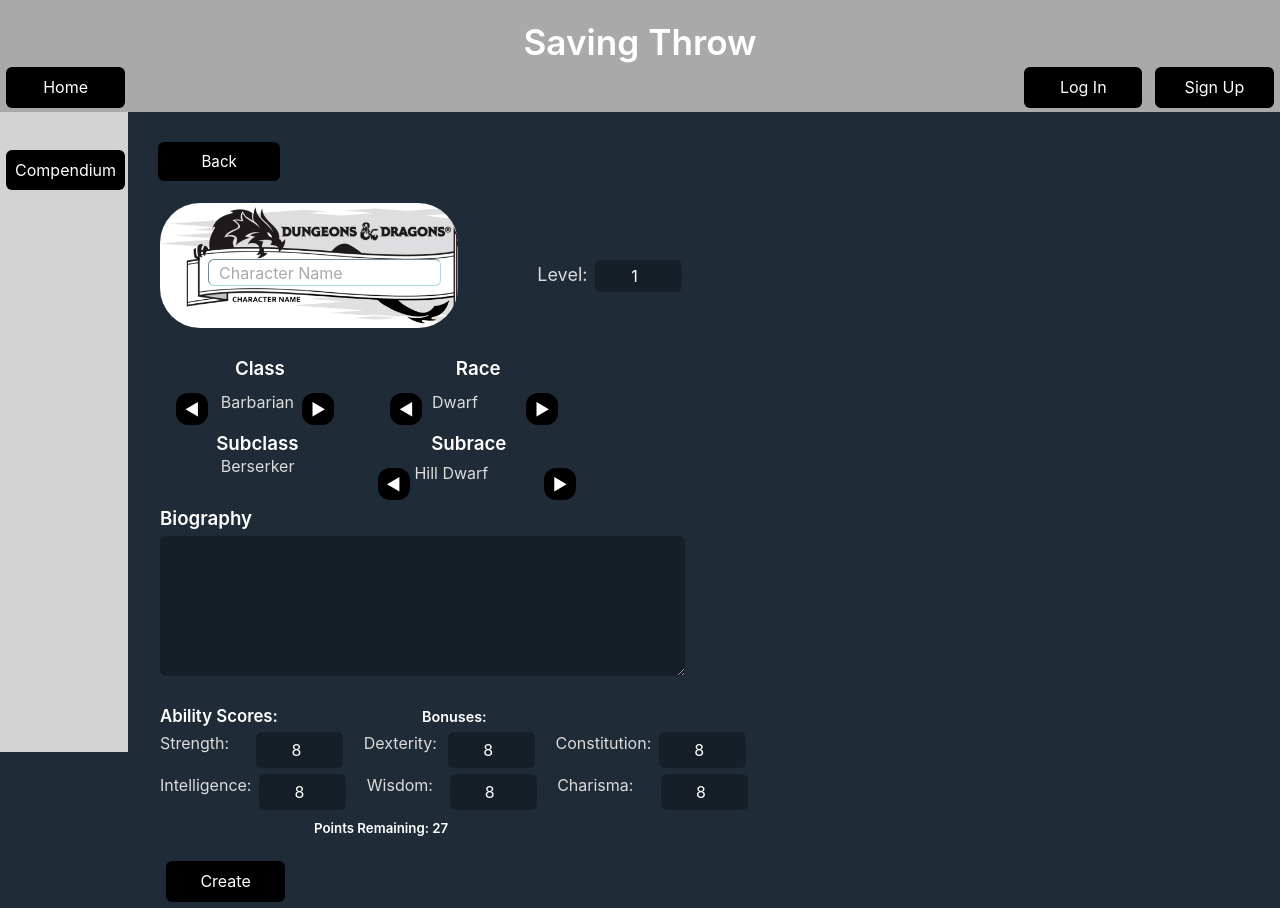
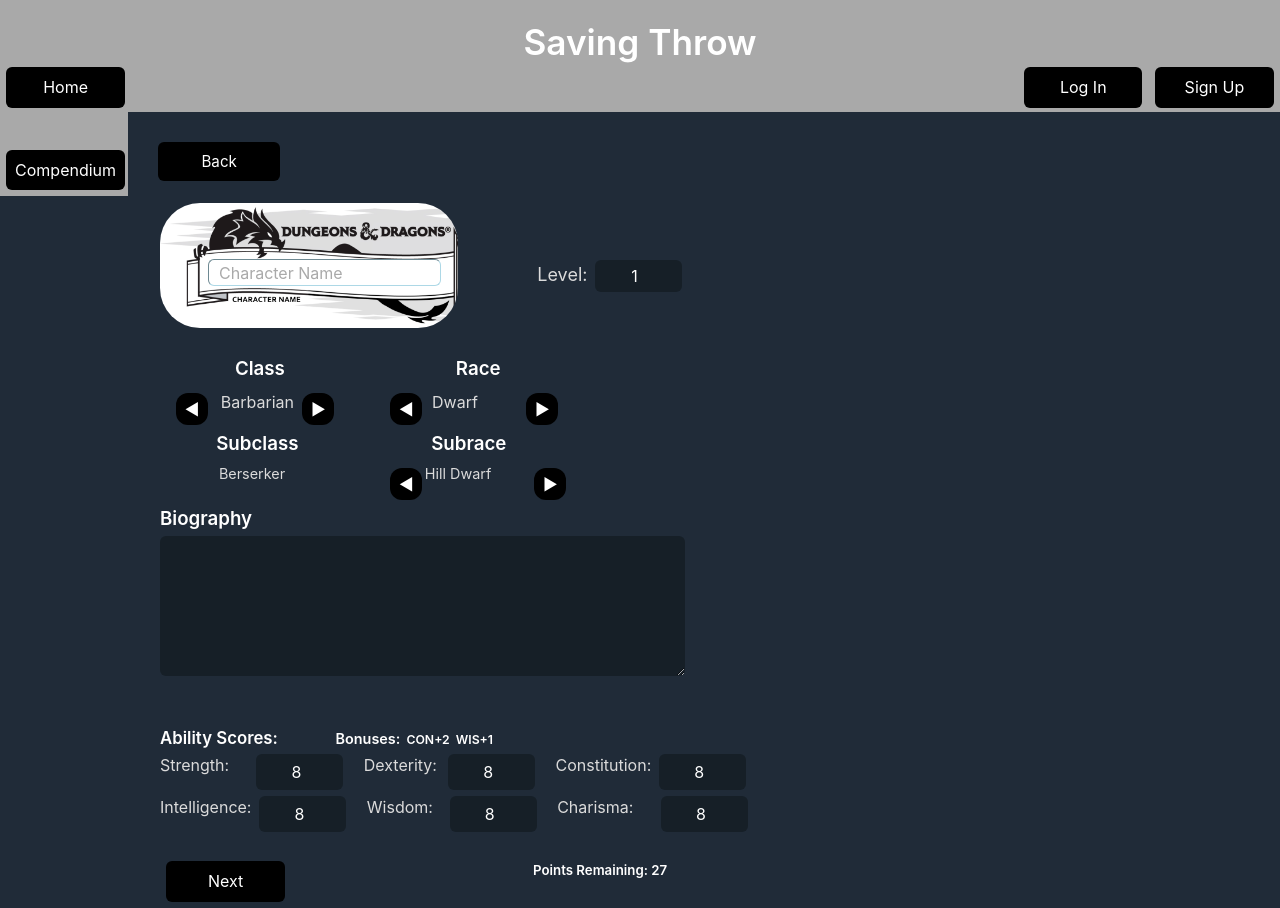
Before and after one commit to MBartl/Saving-Throw, a React (Create React App) app: page /new-characters in a window 1280 px wide. Built offline with nearby package versions, Linux system fonts and the light colour scheme.

Commit message:
character creation

```diff
--- a/src/App.css
+++ b/src/App.css
@@ -1,10 +1,11 @@
 html, #root, .App {
+  max-height:  -webkit-fill-available;
   width: 100%;
   max-width: none;
 }
 
 body {
-  height: 91%;
+  height: 80%;
   max-width: none;
   padding: 0;
 }
@@ -97,7 +98,12 @@ input.level {
 
 .charHeader.as.bns {
   font-size: 90%;
-  margin-left: 10em;
+  margin-left: 4em;
+}
+
+.ea.bns {
+  margin-left: 0.5em;
+  font-size: 85%;
 }
 
 .charDiv, .charInput {
@@ -146,10 +152,10 @@ input.level {
 
 #sidebar {
   height: -webkit-fill-available;
-  min-height: 40em;
+  max-height: 100%;
   width: 8em;
   float: left;
-  background-color: lightgrey;
+  background-color: darkgrey;
 }
 
 #spinner {
@@ -217,7 +223,8 @@ input.level {
 }
 
 #ptsRemain {
-  margin-left: 11.6em;
+  float: right;
+  margin-right: 10em;
 }
 
 #classDisplay {
@@ -228,8 +235,9 @@ input.level {
 
 #subclassDisplay {
   position: absolute;
-  top: 28.46em;
-  left: 13.8em;
+  font-size: 90%;
+  top: 32.2em;
+  left: 15.2em;
 }
 
 #raceDisplay {
@@ -240,8 +248,9 @@ input.level {
 
 #subraceDisplay {
   position: absolute;
-  top: 28.86em;
-  left: 25.9em;
+  font-size: 90%;
+  top: 32.2em;
+  left: 29.5em;
 }
 
 #characterDesc {
--- a/src/components/NewCharacterForm.js
+++ b/src/components/NewCharacterForm.js
@@ -19,20 +19,25 @@ class NewCharacterForm extends Component {
     abilityScores: [{key: 'Strength', value: 8}, {key: 'Dexterity', value: 8},
     {key: 'Constitution', value: 8}, {}, {key: 'Intelligence', value: 8},
     {key: 'Wisdom', value: 8}, {key: 'Charisma', value: 8}],
-    bonus: [],
+    bonus: [0, 0, 2, 0, 1, 0],
     points: 27
   }
 
   handleSubmit = (e) => {
     e.preventDefault()
-    debugger
 
     const token = localStorage.getItem('token')
 
-    let name = e.target.name.value
-    let biography = e.target.biography.value
-    let level = e.target.level.value
-    let character = {character: {name, biography, level}}
+    const name = e.target.parentElement.name.value
+    const biography = e.target.parentElement.biography.value
+    const level = this.state.lvl
+    const player_class = this.state.class
+    const race = this.state.race
+    const subclass = this.state.subclass
+    const subrace = this.state.subraces[this.state.subraceIndex]
+    const ability_score = this.state.abilityScores.filter(score => score.value).map((score, index) => score.value + this.state.bonus[index]).join(', ')
+
+    const character = {character: {name, biography, level, player_class, race, subclass, subrace, ability_score}}
 
     fetch(url + 'characters', {
       method: 'POST',
@@ -44,12 +49,12 @@ class NewCharacterForm extends Component {
       body: JSON.stringify(character)
     })
     .then(res => res.json())
-    .then(character => {
-      if (character.errors) {
-        alert(character.errors)
+    .then(doc => {
+      if (doc.errors) {
+        alert(doc.errors)
       } else {
-      this.props.addCampaign(character)
-      this.props.history.push('/characters')
+        this.props.addCharacter(doc.character)
+        this.props.history.push(`/characters`)
       }
     })
   }
@@ -92,7 +97,6 @@ class NewCharacterForm extends Component {
   }
 
   setRace = () => {
-    console.log(this.state.race)
     this.setState({
       race: this.displayRace()
     }, () => this.setSubrace())
@@ -124,26 +128,25 @@ class NewCharacterForm extends Component {
   }
 
   setSubrace = () => {
-    console.log(this.state.subraces, this.state.subraceIndex)
     if (this.state.race === 'Dwarf') {
       this.setState({
         subraces: ['Hill Dwarf', 'Mountain Dwarf']
-      })
+      }, () => this.getBonuses())
     }
     else if (this.state.race === 'Halfling') {
       this.setState({
-        subraces: ['Lightfoot Halfling']
-      })
+        subraces: ['Lightfoot']
+      }, () => this.getBonuses())
     }
     else if (this.state.race ===  'Elf') {
       this.setState({
-        subraces: ['High Elf', 'Wood Elf', 'Dark Elf (Drow)']
-      })
+        subraces: ['High Elf', 'Wood Elf', 'Dark Elf']
+      }, () => this.getBonuses())
     }
     else {
       this.setState({
         subraces: []
-      })
+      }, () => this.getBonuses())
     }
   }
 
@@ -168,22 +171,105 @@ class NewCharacterForm extends Component {
     }
   }
 
-  handleChange = (e, ability) => {
-    let index = this.state.abilityScores.findIndex((s) => s.key === ability.key);
+  getBonuses = () => {
+    const raceBonuses = [
+      {'Dwarf': [0, 0, 2, 0, 0, 0]},
+      {'Elf': [0, 2, 0, 0, 0, 0]},
+      {'Halfling': [0, 2, 0, 0, 0, 0]},
+      {'Human': [1, 1, 1, 1, 1, 1]},
+      {'Dragonborn': [2, 0, 0, 0, 0, 1]},
+      {'Gnome': [0, 0, 0, 2, 0, 0]},
+      {'Half-Elf': [0, 0, 0, 0, 0, 2]},
+      {'Half-Orc': [2, 0, 1, 0, 0, 0]},
+      {'Tiefling': [0, 0, 0, 1, 0, 2]}
+    ]
 
-    let pointChange;
-    if (parseInt(e.target.value) > this.state.abilityScores[index].value)
-      {e.target.value > 13 ? pointChange = -2 : pointChange = -1}
-    else
-      {e.target.value > 12 ? pointChange = 2 : pointChange = 1}
+    const subBonuses = [
+      {'Hill Dwarf': [0, 0, 0, 0, 1, 0]},
+      {'High Elf': [0, 0, 0, 1, 0, 0]},
+      {'Lightfoot': [0, 0, 0, 0, 0, 1]},
+      {'Mountain Dwarf': [2, 0, 0, 0, 0, 0]},
+      {'Wood Elf': [0, 0, 0, 0, 1, 0]},
+      {'Dark Elf': [0, 0, 0, 0, 0, 1]}
+    ]
 
-    let scores = this.state.abilityScores;
-    scores.splice(index, 1, {key: ability.key, value: parseInt(e.target.value)})
+    const race = this.state.race
+    const subrace = this.state.subraces[this.state.subraceIndex]
+
+    let total
+    const bonus = raceBonuses[raceBonuses.findIndex(r => Object.keys(r)[0] === race)]
+    if (this.state.subraces.length > 0) {
+      const sub = subBonuses[subBonuses.findIndex(s => Object.keys(s)[0] === subrace)]
+      total = bonus[race].map((stat, index) => sub[subrace][index] > stat ? sub[subrace][index] : stat)
+    } else {
+      total = bonus[race]
+    }
 
     this.setState({
-      abilityScores: [...scores],
-      points: this.state.points+pointChange
+      bonus: total
     })
+  }
+
+  handleChange = (e, ability) => {
+    e.preventDefault()
+
+    let index = this.state.abilityScores.findIndex(s => s.key === ability.key);
+    let newValue = parseInt(e.target.value)
+    let oldValue = this.state.abilityScores[index].value
+    let singlePointChange;
+
+    if (newValue > 999) {
+      alert("Stop messing with my form please\nYou're going to break the 'points remaining' counter ¯\\_(ツ)_/¯")
+    }
+
+    if (isNaN(newValue)) {
+      let scores = this.state.abilityScores;
+      scores.splice(index, 1, {key: ability.key, value: ''})
+
+      let multiPointChange = oldValue
+
+      if (oldValue-13 > 0)
+        {multiPointChange = multiPointChange+newValue-13}
+
+      this.setState({
+        abilityScores: [...scores],
+        points: this.state.points+multiPointChange
+      })
+    } else {
+
+    if (newValue+1 === oldValue ||
+      newValue-1 === oldValue) {
+        if (newValue > oldValue)
+          {newValue > 13 ? singlePointChange = -2 : singlePointChange = -1}
+        else
+          {newValue > 12 ? singlePointChange = 2 : singlePointChange = 1}
+
+        let scores = this.state.abilityScores;
+        scores.splice(index, 1, {key: ability.key, value: newValue})
+
+      this.setState({
+        abilityScores: [...scores],
+        points: this.state.points+singlePointChange
+      })
+    }
+
+    else {
+      let multiPointChange = oldValue - newValue
+
+      if (newValue > oldValue && newValue-13 > 0)
+        {multiPointChange = multiPointChange-(newValue-13)}
+
+      else if (newValue < oldValue && oldValue-13 > 0)
+        {multiPointChange = multiPointChange+oldValue-13}
+
+      let scores = this.state.abilityScores;
+      scores.splice(index, 1, {key: ability.key, value: newValue});
+
+      this.setState({
+        abilityScores: [...scores],
+        points: this.state.points+multiPointChange
+      })
+    }}
   }
 
   handleLevel = (e) => {
@@ -193,16 +279,17 @@ class NewCharacterForm extends Component {
   }
 
   render() {
+    const stats = ['STR+', 'DEX+', 'CON+', 'INT+', 'WIS+', 'CHA+']
     return (
       <Fragment>
         <Link to='characters'>
           <button id='characterBtn'>Back</button>
         </Link>
-        <form id='characterForm' onSubmit={this.handleSubmit}>
+        <form id='characterForm'>
           <div id='charNameInput'>
             <img id='nameImg' src='charactersheet.png'
             alt='D&D character form name background' />
-            <input id='charNameField' placeholder='Character Name' />
+            <input name='name' id='charNameField' placeholder='Character Name' />
           </div>
 
           <div id='level' className='level'>
@@ -255,13 +342,15 @@ class NewCharacterForm extends Component {
               {
                 this.state.subraces.length !== 0 ?
                   <Fragment>
-                    <button className='charToggle' type='button' style={{left: '23.2em'}}
+                    <button className='charToggle' type='button'
+                      style={{left: '24em'}}
                       onClick={() => this.toggleSubrace(-1)}>
                       <span>◀ </span>
                     </button>
                     <div id='subraceDisplay' value='playerRace'>
                       {this.displaySubrace()}</div>
-                    <button className='charToggle' type='button' style={{left: '33.6em'}}
+                    <button className='charToggle' type='button'
+                      style={{left: '33em'}}
                       onClick={() => this.toggleSubrace(1)}>
                       <span> ▶</span>
                     </button>
@@ -272,15 +361,26 @@ class NewCharacterForm extends Component {
           </div>
           <br /><br />
 
-          <label value='bio'>
+          <label value='biography'>
             <h3 className='charHeader' id='bioHeader'>Biography</h3>
           </label><br />
-          <textarea name='bio' id='characterDesc' />
-          <br />
+          <textarea name='biography' id='characterDesc' />
+          <br /><br />
 
           <label value='playerClass'>
             <h3 className='charHeader as'>Ability Scores:</h3>
-            <h5 className='charHeader as bns'>Bonuses:</h5><br />
+            <h5 className='charHeader as bns'>Bonuses:
+              {
+                this.state.bonus.map((stat, index) => {
+                  return (
+                    stat > 0 ? <span key={index} className='ea bns'>
+                      {stats[index] + stat}</span>
+                    :
+                    null
+                  )
+                })
+              }
+            </h5><br />
           </label><br />
           {
             this.state.abilityScores.map((ability, index) => {
@@ -294,11 +394,10 @@ class NewCharacterForm extends Component {
               )
             })
           }
-          <br />
+          <br /><br />
           <h5 className='charHeader' id='ptsRemain'>
             Points Remaining: {this.state.points}</h5>
-          <br /><br />
-          <button value='submit' id='characterSubmit'>Create</button>
+          <button value='submit' id='characterSubmit' onClick={this.handleSubmit}>Next</button>
         </form>
       </Fragment>
     );
--- a/src/reducers/characterReducer.js
+++ b/src/reducers/characterReducer.js
@@ -7,6 +7,8 @@ export default function userReducer(
   switch (action.type) {
     case 'SET_CHARACTERS':
       return {...state, characters: action.payload};
+    case 'ADD_CHARACTER':
+      return {...state, characters: [...state.characters, action.payload]}
     case 'RESET_CHARACTERS':
       return {...state, characters: []}
 
```
